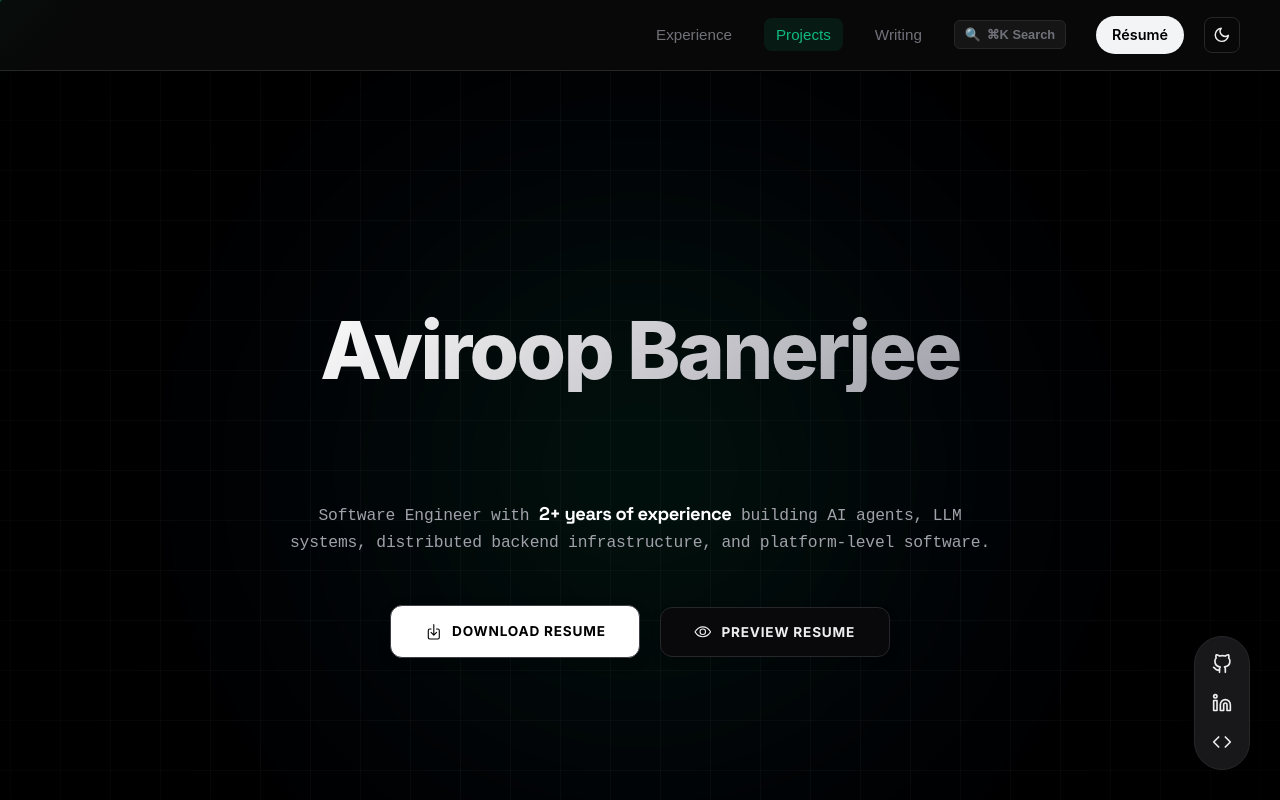
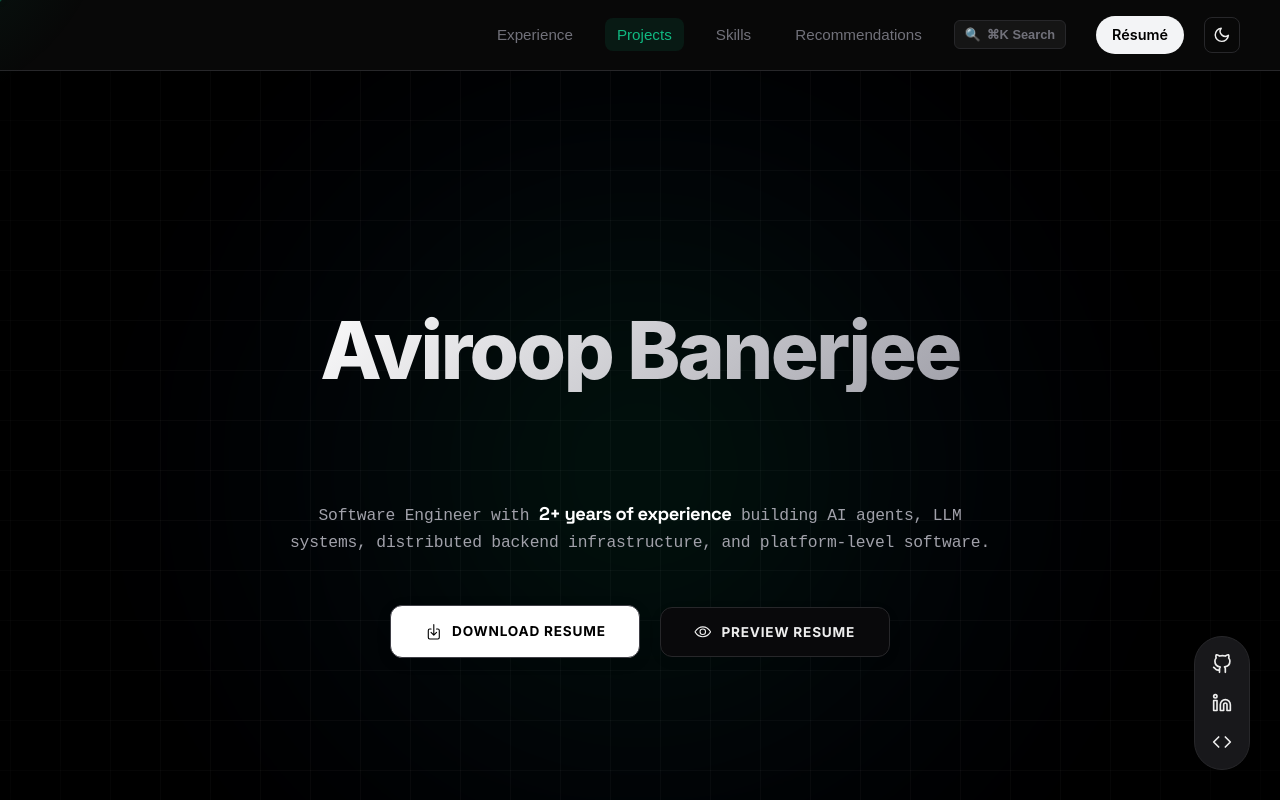
Before and after one commit to Aviroop-001/Portfolio, a React (Create React App) app: page / in a window 1280 px wide. Shown: the top 800 px of the page. Built offline with nearby package versions, Linux system fonts and the light colour scheme; no server answers; a web font is replaced by a local one.

Commit message:
DTP-106 feat: update navbar links to Experience, Projects, Skills, and Recommendations

```diff
--- a/src/App.jsx
+++ b/src/App.jsx
@@ -71,7 +71,8 @@ function App() {
   const navLinks = [
     { id: 'experience', name: 'Experience' },
     { id: 'projects', name: 'Projects' },
-    { id: 'blogs', name: 'Writing' }
+    { id: 'skills', name: 'Skills' },
+    { id: 'testimonials', name: 'Recommendations' }
   ];
 
   const sectionVariants = {
```
